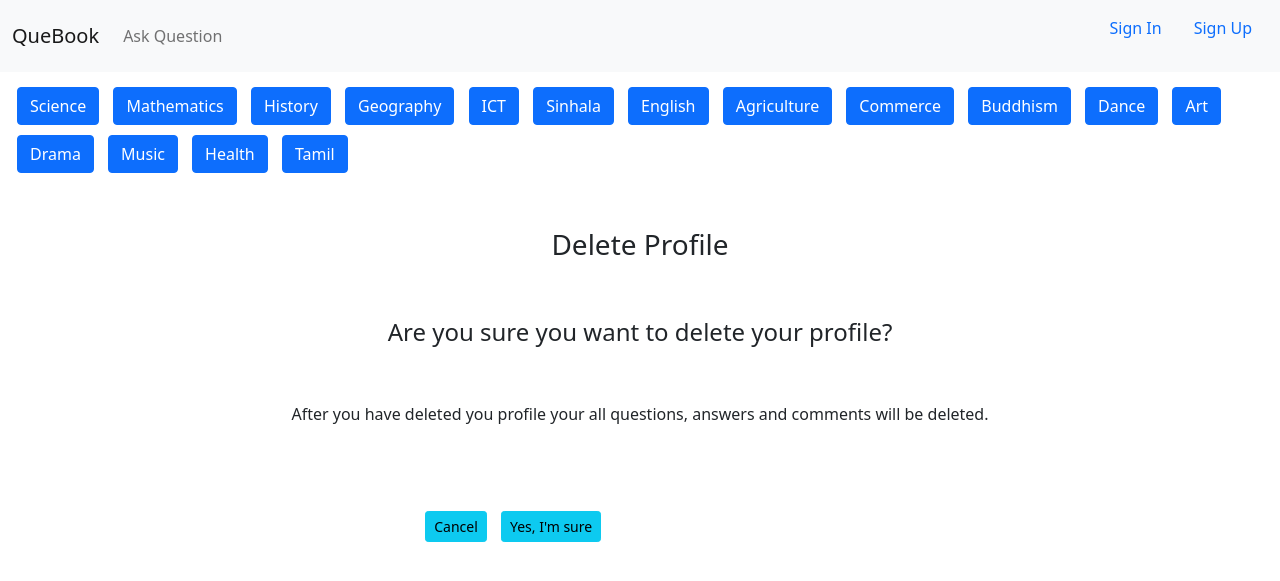
After one commit to nuwanjith-malaka/quebook-new, a Django app: page /deleteprofile/1/ in a window 1280 px wide. The commit adds this page. Shown: the top 581 px of the page. Run offline with Django 4.2, Linux system fonts and the light colour scheme; tables that the repository leaves empty hold one stand-in row (values such as "Sample post").

Commit message:
added profile delete functionality

```diff
--- a/qbooknew/settings.py
+++ b/qbooknew/settings.py
@@ -26,7 +26,7 @@ BASE_DIR = Path(__file__).resolve().parent.parent
 SECRET_KEY = env('DJANGO_SECRET_KEY')
 
 # SECURITY WARNING: don't run with debug turned on in production!
-DEBUG = False
+DEBUG = True
 
 ALLOWED_HOSTS = ['quebooknew.herokuapp.com', '127.0.0.1']
 
--- a/user/templates/user/asker.html
+++ b/user/templates/user/asker.html
@@ -44,6 +44,11 @@
   {% if request.user == asker.user %}
   <a href="{% url 'edit_profile' asker.id %}"
     ><button type="submit" class="btn btn-info btn-sm">Edit Profile</button></a
+  >
+  <a href="{% url 'delete_profile' asker.id %}"
+    ><button type="submit" class="btn btn-info btn-sm">
+      Delete Profile
+    </button></a
   >
   <br /><br />
   {% endif %} {% else %}{% if user == request.user %}
--- /dev/null
+++ b/user/templates/user/delete_profile.html
@@ -0,0 +1,48 @@
+{% extends 'qbook/base.html' %} {% block title %}
+<title>Delete Question</title>
+{% endblock %} {% block styles %}
+<style>
+  .center {
+    margin: 50px auto;
+    width: 70%;
+  }
+  h4,
+  p,
+  h3 {
+    text-align: center;
+  }
+  ul {
+    list-style-type: none;
+  }
+</style>
+{% endblock %} {% block content %}
+
+<div class="center">
+  <h3>Delete Profile</h3>
+  <br /><br />
+  <h4>Are you sure you want to delete your profile?</h4>
+  <br /><br />
+  <p>After you have deleted you profile your all questions, answers and comments will be deleted. </p>
+  <br /><br />
+  <p>
+
+    <form method="POST" action="" class="col-lg-6 offset-lg-3 ">
+      {% csrf_token %}
+      <div>
+        <a href="{% url 'asker' user.id %}"
+        style="margin: 5px"  class="btn btn-info btn-sm">
+          Cancel
+        </a
+      >
+        <button style="margin: 5px" type="submit" class="btn btn-info btn-sm">
+        Yes, I'm sure
+      </button>
+      </div>
+    </form>
+
+  </p>
+
+  {% endblock %}
+</div>
+<!-- <a href="{% url 'question_delete_confirm' question.id %}"
+      ></a>-->
--- a/user/urls.py
+++ b/user/urls.py
@@ -1,6 +1,7 @@
 from django.urls import path
-from .views import  AskerView, EditProfileView
+from .views import  AskerView, EditProfileView, DeleteProfileView
 urlpatterns = [
     path('editprofile/<int:pk>/', EditProfileView.as_view(), name='edit_profile'),
+    path('deleteprofile/<int:pk>/', DeleteProfileView.as_view(), name='delete_profile'),
     path('askers/<int:pk>/', AskerView, name='asker'),
 ]
--- a/user/views.py
+++ b/user/views.py
@@ -5,7 +5,8 @@ from question.models import Question
 from .models import AskerProfile
 from django.contrib.auth.models import User
 from .forms import AskerProfileForm
-from django.views.generic.edit import UpdateView
+from django.views.generic.edit import UpdateView, DeleteView
+from django.http.response import HttpResponseRedirect
 # Create your views here.
 def AskerView(request, pk):
     user = User.objects.get(id=pk)
@@ -75,3 +76,29 @@ class EditProfileView(UpdateView):
         context['asker'] = self.get_object()
         context['user'] = self.get_object().user
         return context
+
+
+# def DeleteProfileView(request, pk):
+#     user = AskerProfile.objects.get(pk=pk).user
+#     if request.method == 'POST':
+#         user.delete()
+#         return redirect('home')
+#     return render(request, 'user/delete_profile.html', {'user': user})
+
+
+class DeleteProfileView(DeleteView):
+    model = AskerProfile
+    template_name = 'user/delete_profile.html'
+
+    def get_context_data(self, **kwargs):
+        context = super().get_context_data(**kwargs)
+        context['user'] = self.get_object()
+        return context
+
+    def get_success_url(self):
+        return reverse('home')
+
+    def form_valid(self, form):
+        success_url = self.get_success_url()
+        self.object.user.delete()
+        return HttpResponseRedirect(success_url)
```
